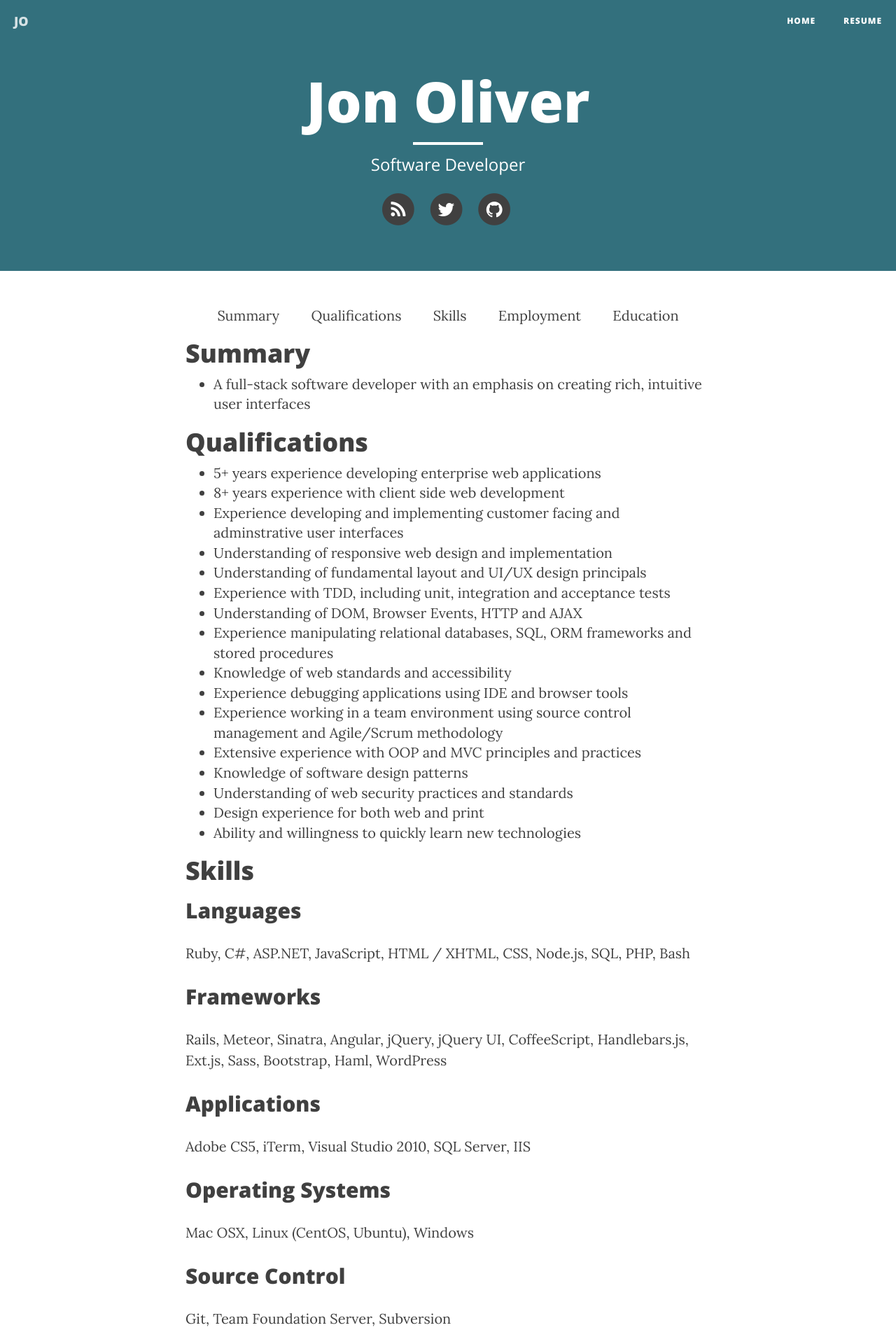
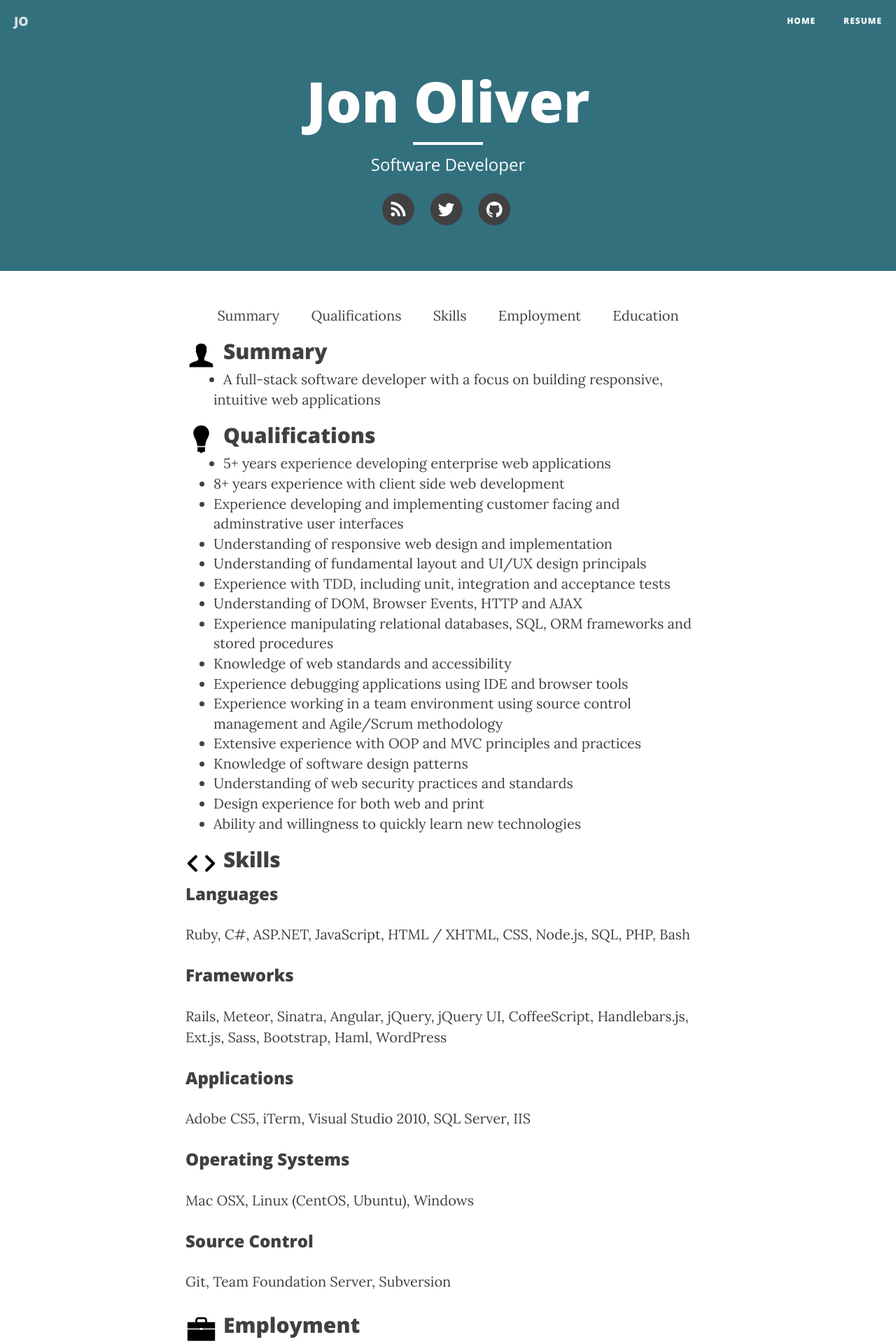
Before and after one commit to jonoliver/jonoliver.github.io, a Jekyll site: the page built from resume.html, in a window 1280 px wide. Shown: the top 1920 px of the page at 70% size. Built offline with Jekyll 4.4.1, drawn with Linux system fonts in a browser that asks for light colours; nearby versions of some CDN libraries.

Commit message:
Resume icons

```diff
--- a/_data/resume.yml
+++ b/_data/resume.yml
@@ -1,9 +1,11 @@
 - name: Summary
+  icon: person
   layout: list
   items:
-    - A full-stack software developer with an emphasis on creating rich, intuitive user interfaces
+    - A full-stack software developer with a focus on building responsive, intuitive web applications
 
 - name: Qualifications
+  icon: lightbulb
   layout: list
   items:
     - 5+ years experience developing enterprise web applications
@@ -24,6 +26,7 @@
     - Ability and willingness to quickly learn new technologies
 
 - name: Skills
+  icon: code
   layout: cloud
   items:
     - Languages:
@@ -71,6 +74,7 @@
       - Subversion
 
 - name: Employment
+  icon: briefcase
   layout: block
   items:
     - org:  Pomiet, LLC
@@ -116,6 +120,7 @@
         - Resolve artwork issues from printer
 
 - name: Education
+  icon: university
   layout: block
   items:
     - org: School of Advertising Art
--- a/_includes/resume/block.html
+++ b/_includes/resume/block.html
@@ -1,7 +1,7 @@
 {% for item in section.items %}
   <h2>{{ item.role }}</h2>
-  <h3>{{ item.org }}</h3>
-  <h4>{{ item.when }}</h4>
+  <h4>{{ item.org }}</h4>
+  <h5>{{ item.when }}</h5>
   <ul>
     {% for bullet in item.bullets %}
     <li>{{ bullet }}</li>
--- a/_includes/resume/cloud.html
+++ b/_includes/resume/cloud.html
@@ -1,6 +1,6 @@
 {% for items_hash in section.items %}
   {% for items in items_hash %}
-    <h2>{{ items[0] }}</h2>
+    <h3>{{ items[0] }}</h3>
     <p>{{ items[1] | join: ', ' }}</p>
   {% endfor %}
 {% endfor %}
--- a/_sass/_base.scss
+++ b/_sass/_base.scss
@@ -469,3 +469,8 @@ img::-moz-selection {
 body {
 	webkit-tap-highlight-color: $brand-primary;
 }
+.icon {
+  height: 45px;
+  float: left;
+  margin-right: 9px;
+}
--- a/resume.html
+++ b/resume.html
@@ -12,7 +12,8 @@ description: "Software Developer"
 </div>
 {% for section in site.data.resume %}
   <section id="{{ section.name | downcase }}">
-    <h1>{{ section.name }}</h1>
+    <img class='icon' src="/img/resume/{{section.icon}}.svg" alt="section.icon">
+    <h2>{{ section.name }}</h2>
     {% capture section_layout %}resume/{{section.layout}}.html{% endcapture %}
     {% include {{section_layout}} %}
   </section>
```
Also changed, not shown: img/resume/briefcase.svg (added), img/resume/code-working.svg (added), img/resume/code.svg (added), img/resume/lightbulb.svg (added), img/resume/person.svg (added), img/resume/university.svg (added).
